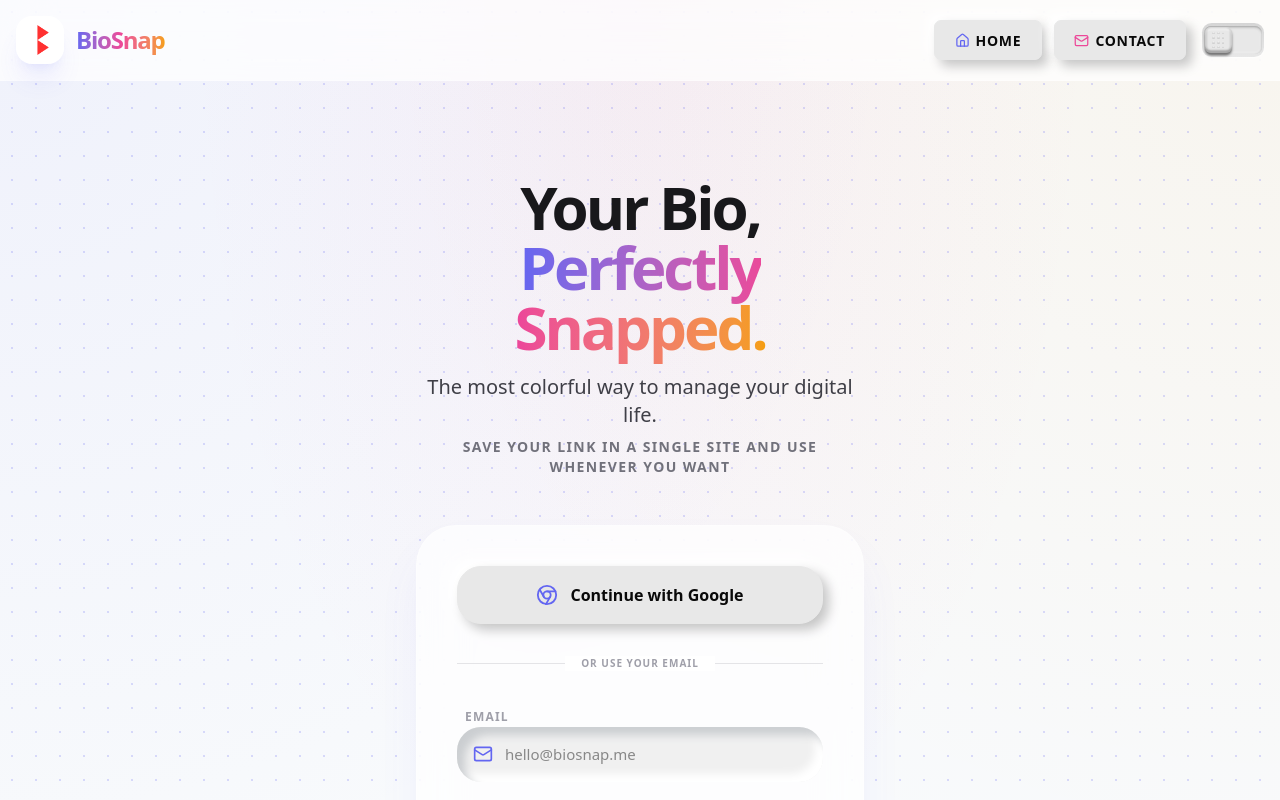
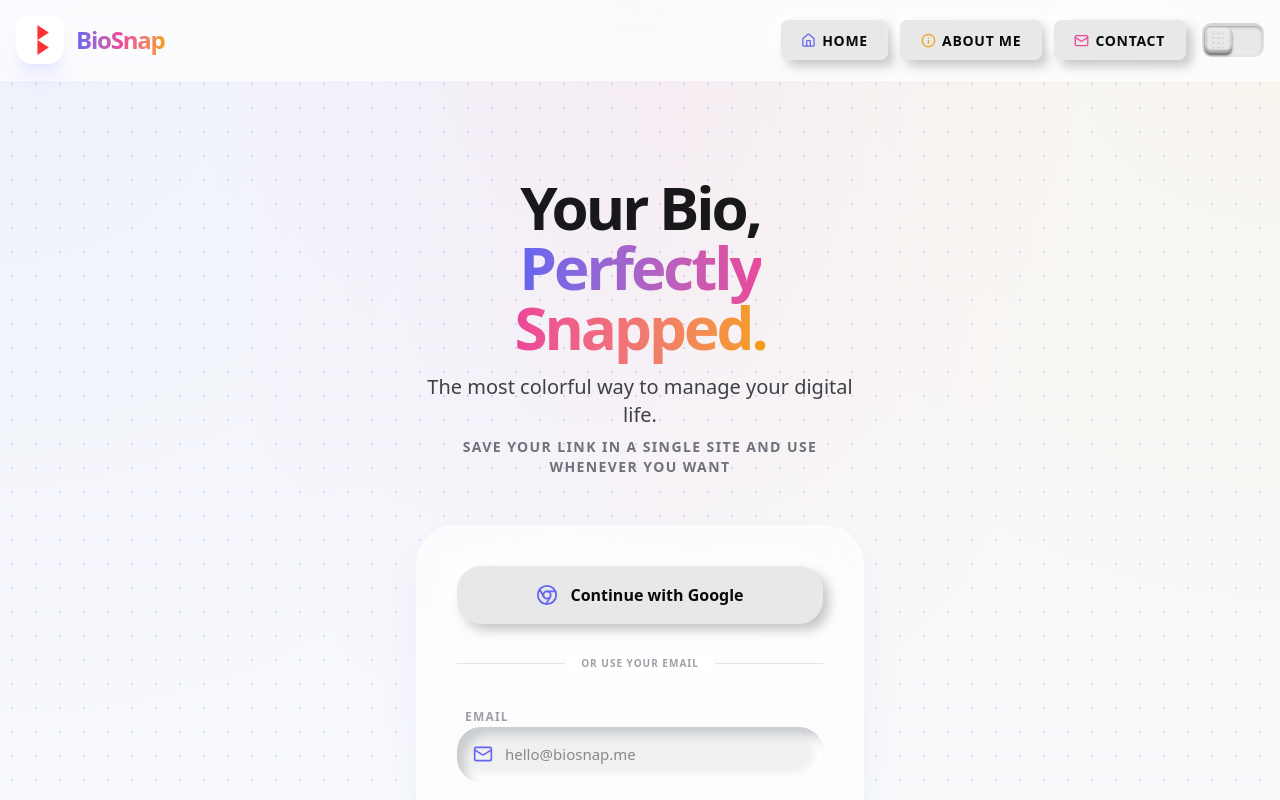
Before and after one commit to nishat-jihad/BioSnap, a React (Vite) app: page / in a window 1280 px wide. Shown: the top 800 px of the page. Built offline with nearby package versions, Linux system fonts and the light colour scheme; no server answers.

Commit message:
Add About Me button to Navbar component

```diff
--- a/src/components/Navbar.tsx
+++ b/src/components/Navbar.tsx
@@ -1,6 +1,6 @@
 import { User, signOut } from 'firebase/auth';
 import { auth } from '../lib/firebase';
-import { LogOut, Home, Mail } from 'lucide-react';
+import { LogOut, Home, Mail, Info } from 'lucide-react';
 import { motion } from 'motion/react';
 
 interface NavbarProps {
@@ -8,9 +8,10 @@ interface NavbarProps {
   isDarkMode: boolean;
   toggleTheme: () => void;
   onContactClick: () => void;
+  onAboutMeClick: () => void;
 }
 
-export default function Navbar({ user, isDarkMode, toggleTheme, onContactClick }: NavbarProps) {
+export default function Navbar({ user, isDarkMode, toggleTheme, onContactClick, onAboutMeClick }: NavbarProps) {
   return (
     <nav className="sticky top-0 z-50 bg-white/70 dark:bg-zinc-950/70 backdrop-blur-xl border-b border-white/20 dark:border-white/5">
       <div className="container mx-auto px-4 h-20 flex items-center justify-between">
@@ -41,6 +42,11 @@ export default function Navbar({ user, isDarkMode, toggleTheme, onContactClick }
             <a href="/" className="neu-btn">
               <Home size={15} className="text-brand-primary" /> Home
             </a>
+
+            {/* ✅ About Me — neumorphic */}
+            <button onClick={onAboutMeClick} className="neu-btn">
+              <Info size={15} className="text-brand-accent" /> About Me
+            </button>
 
             {/* ✅ Contact — neumorphic */}
             <button onClick={onContactClick} className="neu-btn">
```
